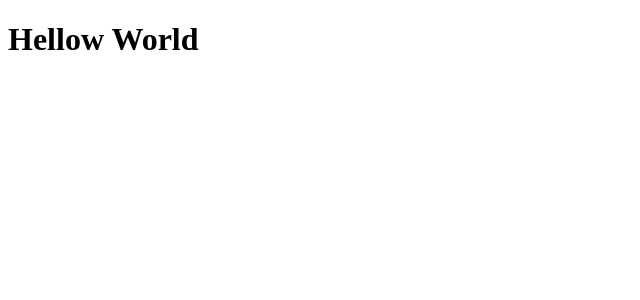
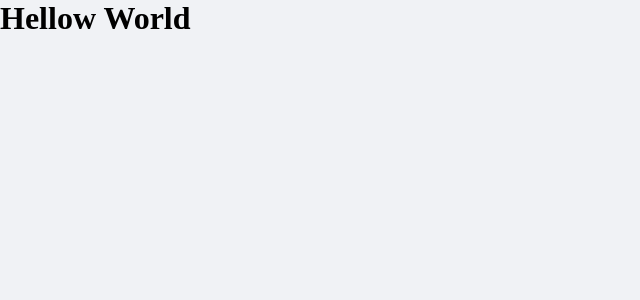
Before and after one commit to MatheusAraujoPro/dt_money, a React (Create React App) app: page / in a window 1280 px wide. Shown: the top 300 px of the page, without its empty margins (0-640 px from the left). Built offline with nearby package versions, Linux system fonts and the light colour scheme.

Commit message:
Criando estilos globais

```diff
--- a/public/index.html
+++ b/public/index.html
@@ -2,42 +2,20 @@
 <html lang="en">
   <head>
     <meta charset="utf-8" />
-    <link rel="icon" href="%PUBLIC_URL%/favicon.ico" />
     <meta name="viewport" content="width=device-width, initial-scale=1" />
-    <meta name="theme-color" content="#000000" />
+    <link rel="shortcut icon" href="favicon.png" type="image/png">
     <meta
       name="description"
       content="Web site created using create-react-app"
     />
     <link rel="apple-touch-icon" href="%PUBLIC_URL%/logo192.png" />
-    <!--
-      manifest.json provides metadata used when your web app is installed on a
-      user's mobile device or desktop. See https://developers.google.com/web/fundamentals/web-app-manifest/
-    -->
+
     <link rel="manifest" href="%PUBLIC_URL%/manifest.json" />
-    <!--
-      Notice the use of %PUBLIC_URL% in the tags above.
-      It will be replaced with the URL of the `public` folder during the build.
-      Only files inside the `public` folder can be referenced from the HTML.
 
-      Unlike "/favicon.ico" or "favicon.ico", "%PUBLIC_URL%/favicon.ico" will
-      work correctly both with client-side routing and a non-root public URL.
-      Learn how to configure a non-root public URL by running `npm run build`.
-    -->
-    <title>React App</title>
+    <title>Dt - Money</title>
   </head>
   <body>
     <noscript>You need to enable JavaScript to run this app.</noscript>
     <div id="root"></div>
-    <!--
-      This HTML file is a template.
-      If you open it directly in the browser, you will see an empty page.
-
-      You can add webfonts, meta tags, or analytics to this file.
-      The build step will place the bundled scripts into the <body> tag.
-
-      To begin the development, run `npm start` or `yarn start`.
-      To create a production bundle, use `npm run build` or `yarn build`.
-    -->
   </body>
 </html>
--- a/src/App.tsx
+++ b/src/App.tsx
@@ -1,7 +1,10 @@
+import { GlobalStyle } from "./styles/global";
+
 export function App() {
   return (
     <div className="App">
       <h1>Hellow World</h1>
+      <GlobalStyle />
     </div>
   );
 }
--- /dev/null
+++ b/src/styles/global.ts
@@ -0,0 +1,50 @@
+import { createGlobalStyle } from 'styled-components'
+
+export const GlobalStyle = createGlobalStyle`
+  /* Definido Variáveis no CSS */
+  :root{
+    --background: #f0f2f5;
+    --red:#e52E4D;
+    --blue:#5429cc;
+    --blue-light: #6933ff;
+    --text-title: #363f5f;
+    --text-body: #969cb3;
+    --shape: #FFF
+  }
+
+  *{
+    margin: 0;
+    padding: 0;
+    box-sizing: border-box;
+  }
+
+  /* Tamanho Padrão de Fonte: 16px(Foco no Desktop) */
+
+  html{
+    @media(max-width: 1080px){
+      font-size: 93.75% // 15 px
+    }
+
+    @media(max-width: 720px){
+      font-size: 87.5% // 14 px
+    }
+  }
+
+
+  body{
+    background: var(--background);
+    /* Deixa as fontes de navegagores baseados no Chrome mais Nítida */
+    -webkit-font-smoothing: antialiased;
+  }
+
+  button{
+    cursor: pointer;
+  }
+
+  /* Para todo o conteúdo desablitado */
+  [disabled]{
+    opacity: 0.6;
+    cursor: not-allowed;
+  }
+
+`
```
